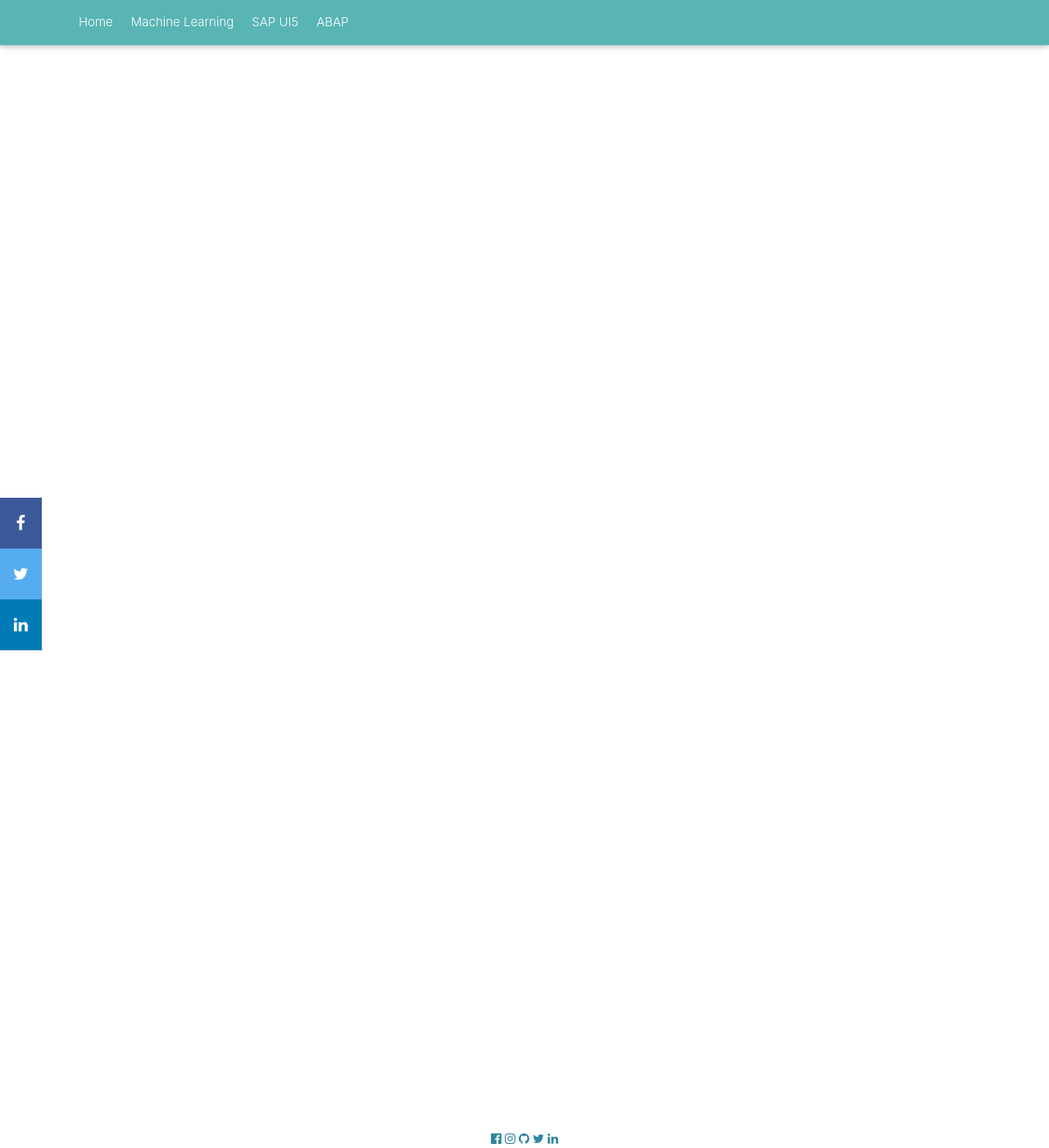
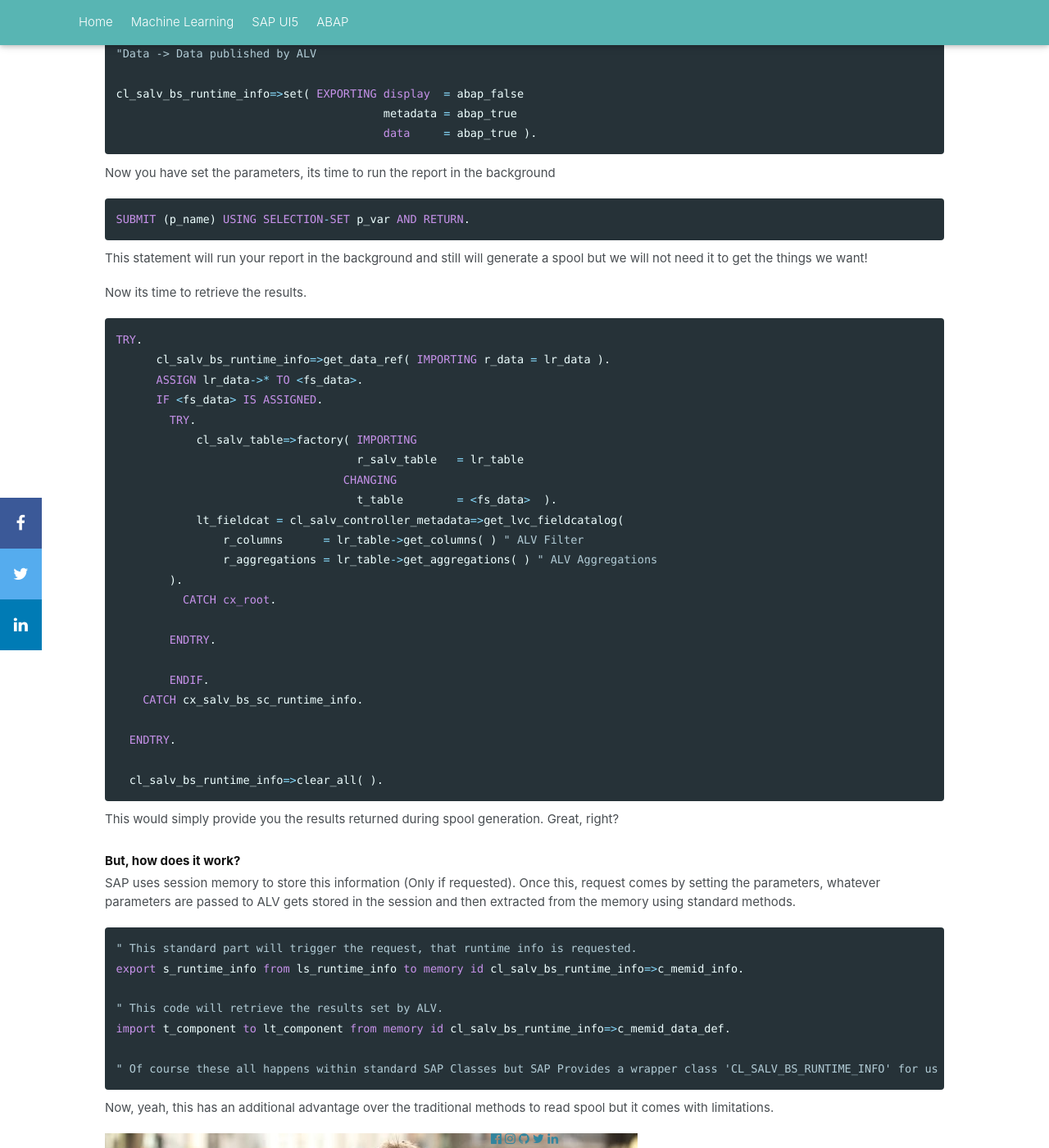
Before and after one commit to GauravChaudhary1/portfolio, a Jekyll site: the page built from _posts/2019-12-18-readspool.md, in a window 1280 px wide and 1400 px high, scrolled down 1531 px. Shown: the whole window at 82% size. Built offline with Jekyll 4.4.1, drawn with Linux system fonts in a browser that asks for light colours; nearby versions of some CDN libraries; our own code applies the rules of GitHub Pages for plain Markdown files; library files that are not in the unit come from our copies; some of the changed text lies outside the part shown.

Commit message:
ABAP Spool

````diff
--- a/_posts/2019-12-18-readspool.md
+++ b/_posts/2019-12-18-readspool.md
@@ -5,4 +5,91 @@ categories: [abap]
 tags: [spool, alv]
 ---
 
-Post in progress!.
+<p>
+We, ABAPers, often get this requirement that we need to extract the data out of spool and use it for some purpose like table display, send to excel, send as an email content. You get the jist, right? Then what? We go ahead and create a length according the data we see in the spool and pray that data being retieved doesn't exceed the length limit.
+<br>
+<img src="{{site.url}}{{site.baseurl}}/images/ABAP/20191220/meme2.jpg">
+<br>
+We can easily read the spool using different Function Modules and Spool Id. But we always get stuck when we need what kind of data is being retrieved? Why? Because field catalog is missing and what is returned is just plain text file.
+<br>
+<img src="{{site.url}}{{site.baseurl}}/images/ABAP/20191220/meme1.jpg">
+<br><br>
+What if I told you that this can be knocked over?<br><br>
+<h3>&lt;&lt;ENTERS&gt;&gt; &nbsp;&nbsp;&nbsp;&nbsp; <b> ALV Runtime Services </b></h3>
+</p>
+<br>
+Have a look at a below code:
+
+```abap
+"Metadata -> To extract the fieldcatalog, layout etc of the ALV.
+"Data -> Data published by ALV
+
+cl_salv_bs_runtime_info=>set( EXPORTING display  = abap_false
+                                        metadata = abap_true
+                                        data     = abap_true ).
+```
+
+<p> Now you have set the parameters, its time to run the report in the background</p>
+
+```abap
+SUBMIT (p_name) USING SELECTION-SET p_var AND RETURN.
+```
+
+<p> This statement will run your report in the background and still will generate a spool but we will not need it to get the things we want!</p>
+
+<p> Now its time to retrieve the results.</p>
+
+```abap
+TRY.
+      cl_salv_bs_runtime_info=>get_data_ref( IMPORTING r_data = lr_data ).
+      ASSIGN lr_data->* TO <fs_data>.
+      IF <fs_data> IS ASSIGNED.
+        TRY.
+            cl_salv_table=>factory( IMPORTING
+                                    r_salv_table   = lr_table
+                                  CHANGING
+                                    t_table        = <fs_data>  ).
+            lt_fieldcat = cl_salv_controller_metadata=>get_lvc_fieldcatalog(
+                r_columns      = lr_table->get_columns( ) " ALV Filter
+                r_aggregations = lr_table->get_aggregations( ) " ALV Aggregations
+        ).
+          CATCH cx_root.
+
+        ENDTRY.
+
+        ENDIF.
+    CATCH cx_salv_bs_sc_runtime_info.
+
+  ENDTRY.
+
+  cl_salv_bs_runtime_info=>clear_all( ).
+```
+
+This would simply provide you the results returned during spool generation. Great, right?
+
+<h3> But, how does it work?</h3>
+<p> SAP uses session memory to store this information (Only if requested). Once this, request comes by setting the parameters, whatever parameters are passed to ALV gets stored in the session and then extracted from the memory using standard methods.</p>
+
+```abap
+" This standard part will trigger the request, that runtime info is requested.
+export s_runtime_info from ls_runtime_info to memory id cl_salv_bs_runtime_info=>c_memid_info.
+
+" This code will retrieve the results set by ALV.
+import t_component to lt_component from memory id cl_salv_bs_runtime_info=>c_memid_data_def.
+
+" Of course these all happens within standard SAP Classes but SAP Provides a wrapper class 'CL_SALV_BS_RUNTIME_INFO' for us to carry out operations for our needs.
+```
+
+Now, yeah, this has an additional advantage over the traditional methods to read spool but it comes with limitations.
+
+<img src="{{site.url}}{{site.baseurl}}/images/ABAP/20191220/distractedjpg.jpeg">
+
+<h3> Let's talk about the limitations: </h3>
+<ul>
+<li> It will only work when the spool is generated by ALV. It will not work if spool is generated using procedural 'Write' statements.</li>
+<li> It doesn't work well if there are multiple ALV's outputed by Report.</li>
+<li> Data in memory last's as long as session is active. To store such information for long, explicit code needs to be programmed.</li>
+
+
+<i>Happy Learning!</i>
+</ul>
````
Also changed, not shown: _posts/2019-12-20-CustomControl.md (+1 -1 lines), images/ABAP/20191220/distractedjpg.jpeg (added), images/ABAP/20191220/meme1.JPG (added), images/ABAP/20191220/meme2.JPG (added).
